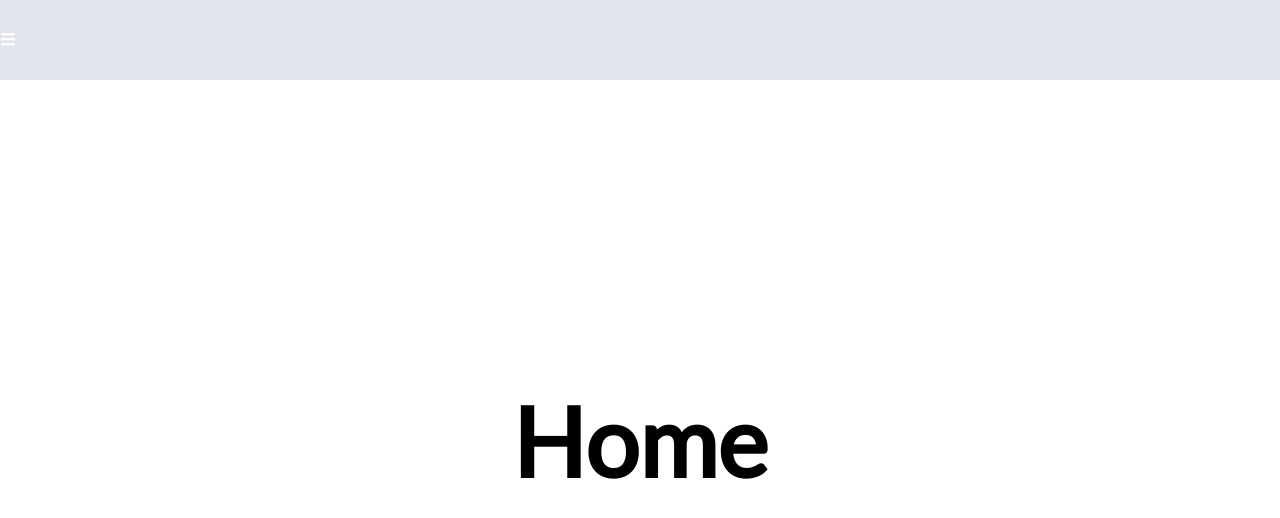
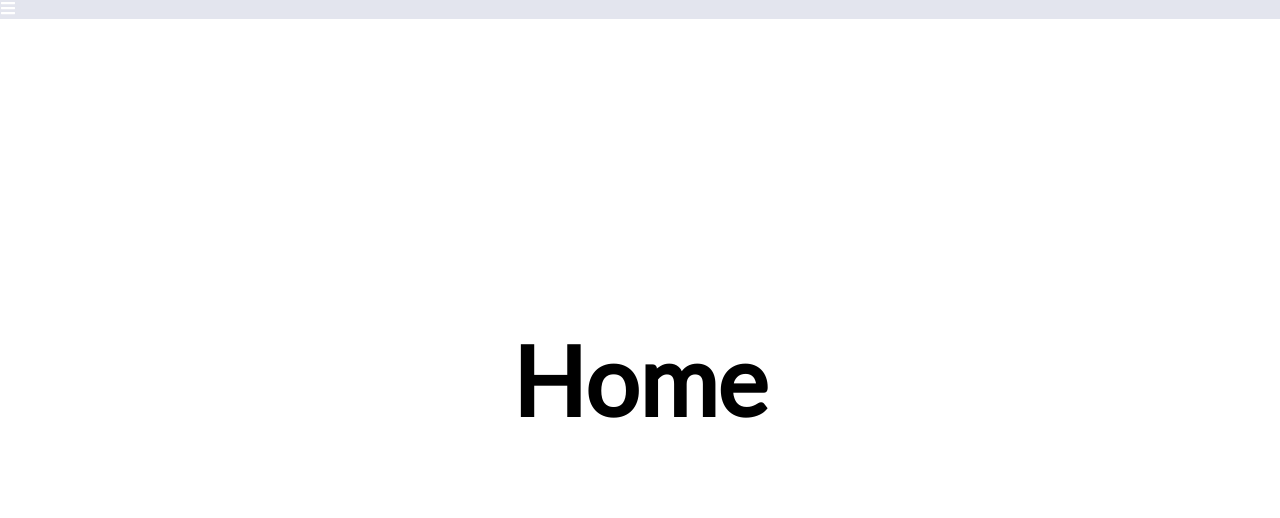
Before and after one commit to tojan-bukhari/teck-kids, a React (Create React App) app in the folder frontend/: page / in a window 1280 px wide. Shown: the top 518 px of the page. Built offline with nearby package versions, Linux system fonts and the light colour scheme.

Commit message:
navbarcss

```diff
--- a/frontend/src/components/sidebar/Navbar.css
+++ b/frontend/src/components/sidebar/Navbar.css
@@ -1,9 +1,7 @@
 .navbar {
     background-color: #e3e5ee;
-    height: 80px;
-    display: flex;
-    justify-content: start;
-    align-items: center;
+
+
   }
 
 
```
Also changed, not shown: 1 other file (tests, documents, lock files or other folders).
